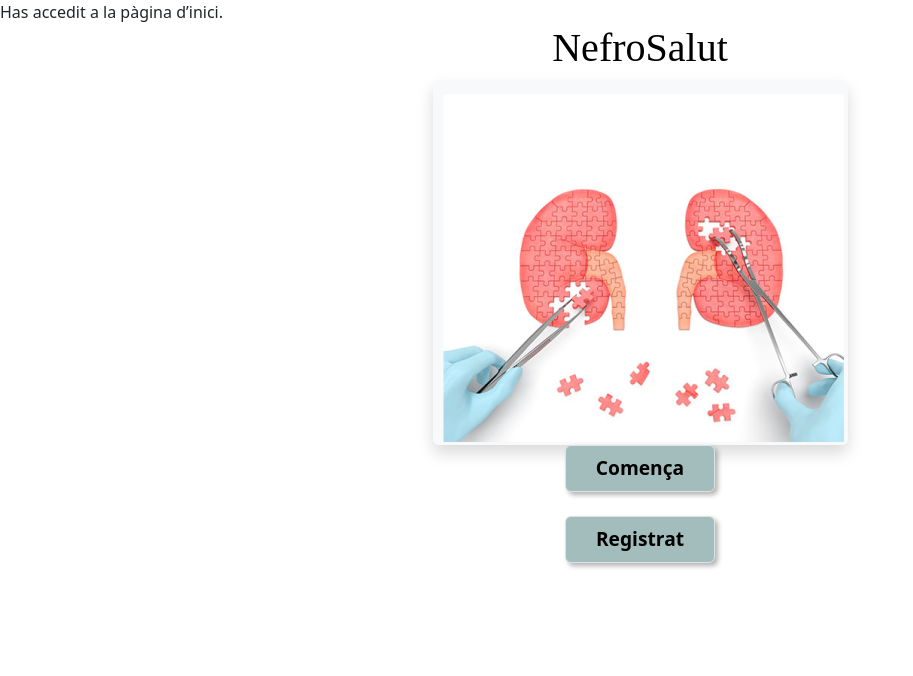
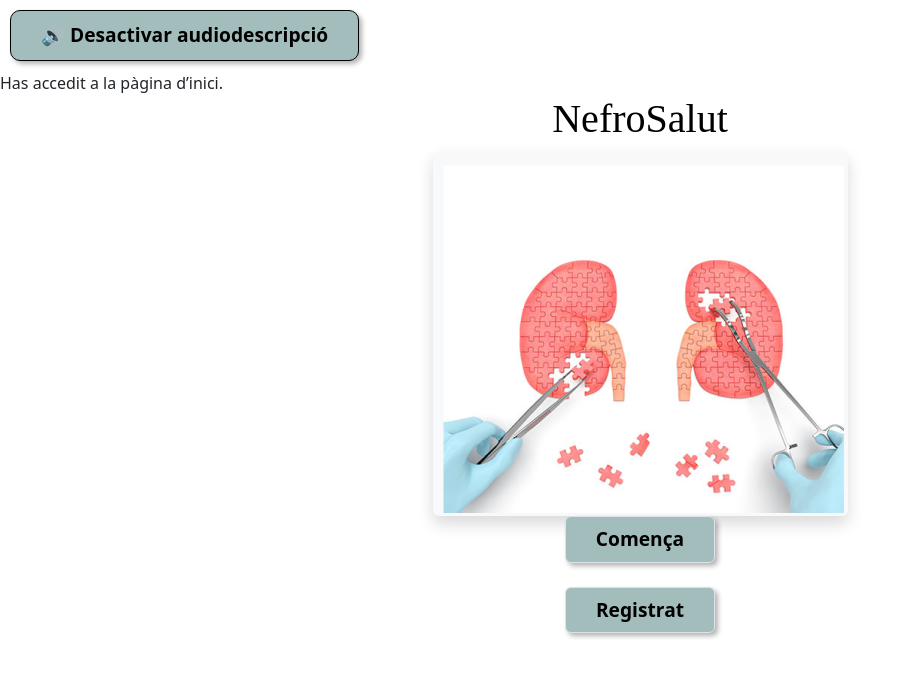
Before and after one commit to Manel0712/NefroSalutWeb, a React (Vite) app: page / in a window 1280 px wide. Shown: the top 676 px of the page, without its empty margins (0-913 px from the left). Built offline with nearby package versions, Linux system fonts and the light colour scheme; a web font is replaced by a local one.

Commit message:
pacients

```diff
--- a/src/App.jsx
+++ b/src/App.jsx
@@ -1,4 +1,4 @@
-import { useEffect, useRef } from "react";
+import { useEffect, useRef, useState } from "react";
 import {
   Routes,
   Route,
@@ -31,6 +31,8 @@ function LiveAnnouncer() {
   const announcerRef = useRef();
 
   useEffect(() => {
+    const audioEnabled = localStorage.getItem("audioEnabled") !== "false";
+
     const path = location.pathname;
     let message = "";
 
@@ -92,7 +94,8 @@ function LiveAnnouncer() {
 
     announcerRef.current.textContent = message;
 
-    if ("speechSynthesis" in window) {
+    if (audioEnabled && "speechSynthesis" in window) {
+      window.speechSynthesis.cancel();
       const utterance = new SpeechSynthesisUtterance(message);
       window.speechSynthesis.speak(utterance);
     }
@@ -110,8 +113,21 @@ function LiveAnnouncer() {
 }
 
 function App() {
+  const [enabled, setEnabled] = useState(() => {
+    return localStorage.getItem("audioEnabled") !== "false";
+  });
+
+  const toggle = () => {
+    const newState = !enabled;
+    localStorage.setItem("audioEnabled", newState);
+    setEnabled(newState);
+  };
+
   return (
     <>
+      <button onClick={toggle} style={{ margin: "10px" }}>
+        {enabled ? "🔊 Desactivar audiodescripció" : "🔇 Activar audiodescripció"}
+      </button>
       <LiveAnnouncer />
       <Routes>
         <Route path="/" element={<Home />} />
```
